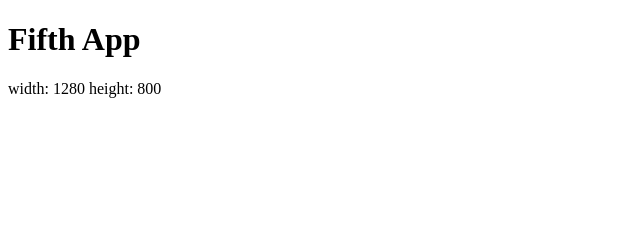
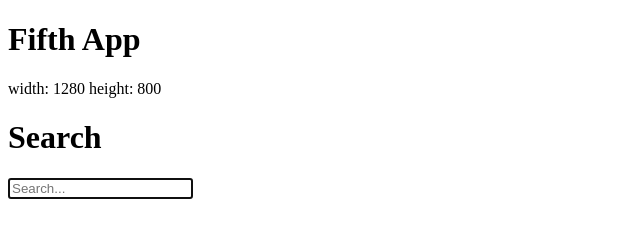
Before and after one commit to shilovk/fifth-app, a React app: page / in a window 1280 px wide. Shown: the whole page, without its empty margins (0-640 px from the left). Built offline with nearby package versions, Linux system fonts and the light colour scheme.

Commit message:
feat(search): use `createRef`

```diff
--- a/index.html
+++ b/index.html
@@ -6,6 +6,7 @@
 </head>
 <body>
   <div id="app">App</div>
+  <div id="search">Search</div>
   <script type="module" src="index.js"></script>
 </body>
 </html>
--- a/index.js
+++ b/index.js
@@ -1,8 +1,14 @@
 import React from "react";
 import { createRoot } from "react-dom/client";
 import App from "./app";
+import Search from "./search";
 
 const app = createRoot(document.getElementById("app"));
 app.render(
   <App />
 );
+
+const search = createRoot(document.getElementById("search"));
+search.render(
+  <Search />
+);
--- /dev/null
+++ b/search.js
@@ -0,0 +1,25 @@
+import React from "react";
+
+class Search extends React.Component {
+  constructor(props) {
+    super(props);
+    this.searchInputRef = React.createRef();
+  }
+
+  componentDidMount() {
+    // console.log("after", this.searchInputRef.current);
+    this.searchInputRef.current.focus();
+  }
+
+  render() {
+    console.log("before", this.searchInputRef.current);
+    return (
+      <div>
+        <h1>Search</h1>
+        <input ref={this.searchInputRef} type="text" name="searchQuery" placeholder="Search..." />
+      </div>
+    );
+  }
+}
+
+export default Search;
```
